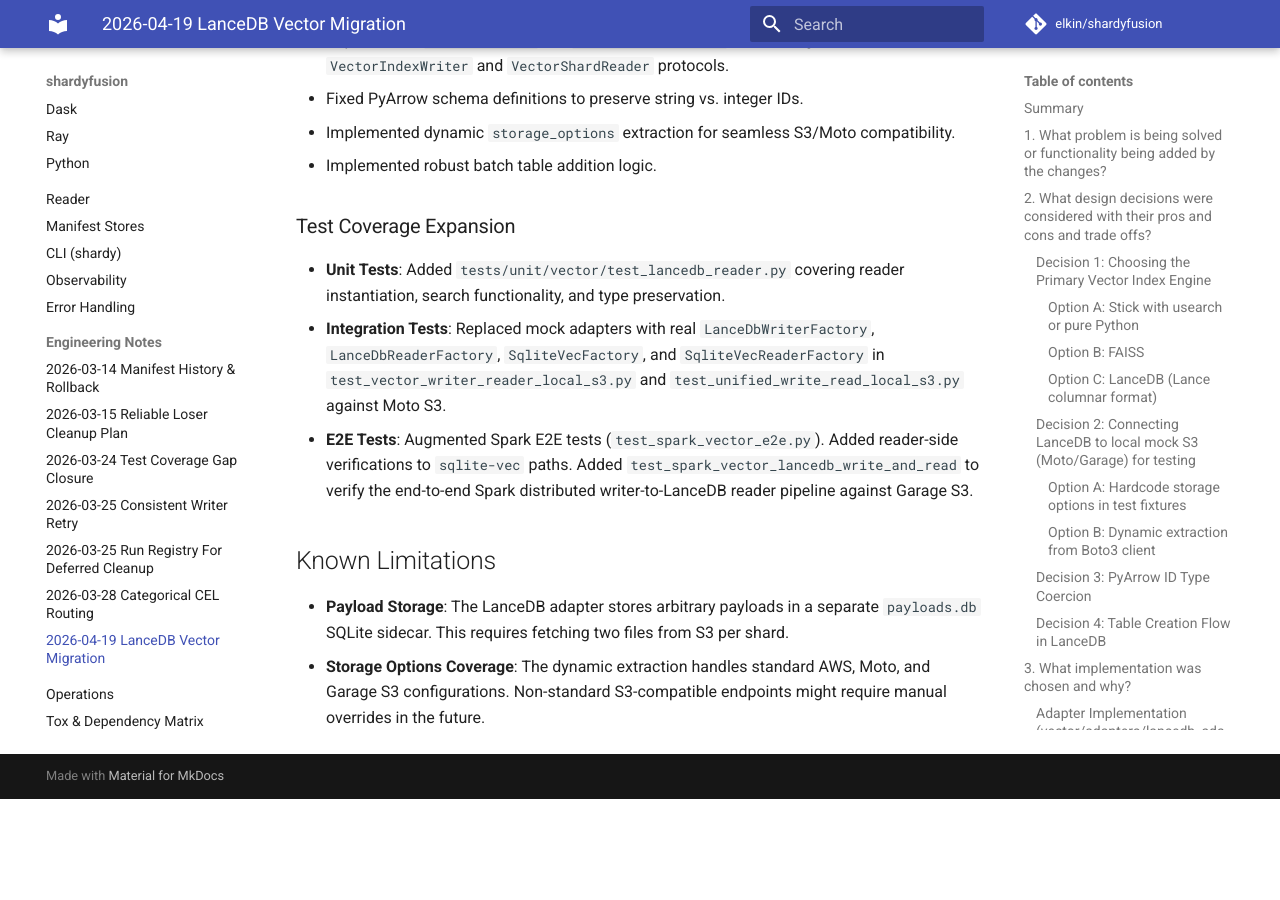
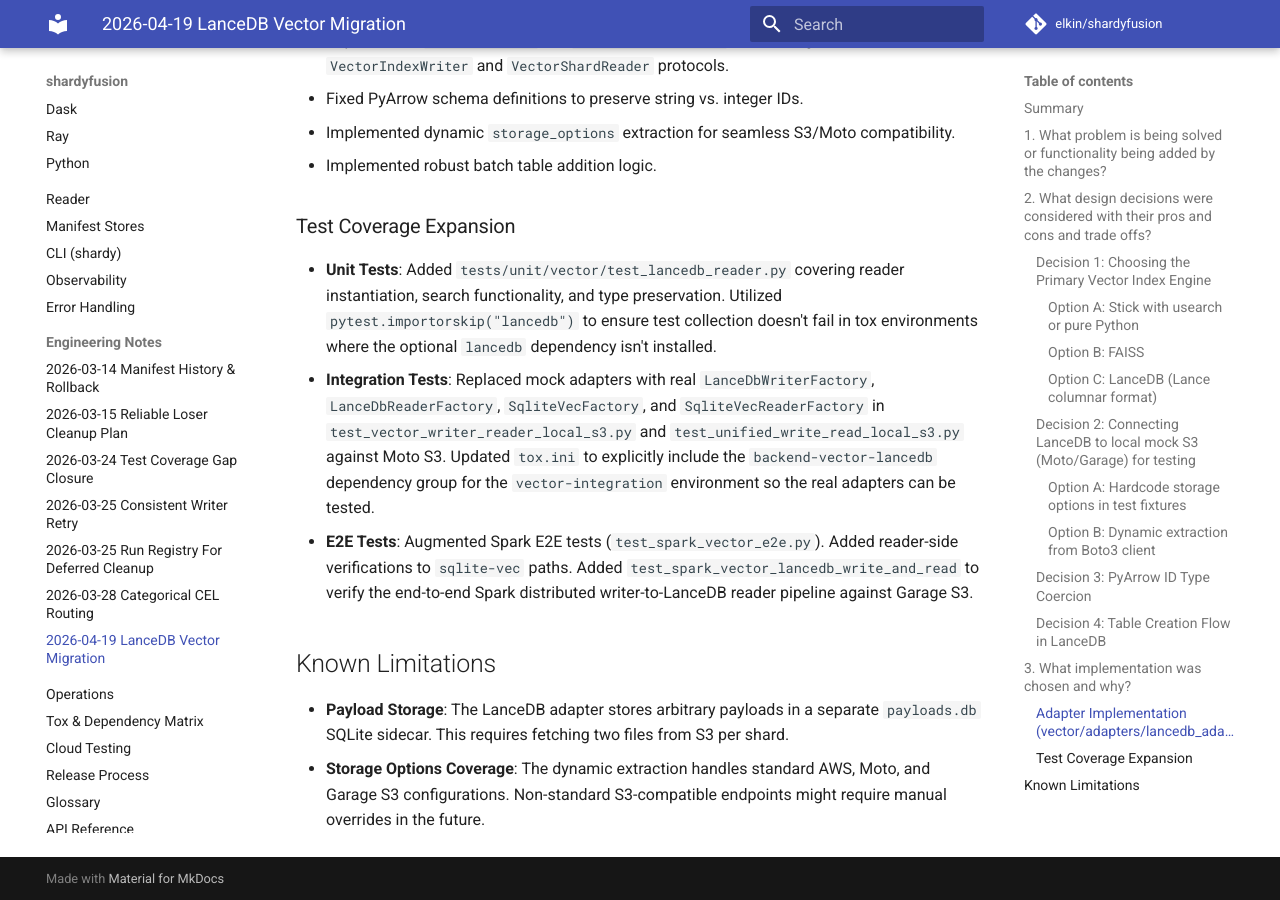
Before and after one commit to elkin/shardyfusion, an MkDocs documentation site: the page built from docs/engineering-notes/2026-04-19-lancedb-vector-migration.md, in a window 1280 px wide and 900 px high, scrolled down 2501 px. Built offline with MkDocs 1.6.1 and Material for MkDocs 9.7.7, drawn with Linux system fonts in a browser that asks for light colours; comment, search, counter and statistics services are not loaded; before the commit the page ends 3300 px from its top, so only the background shows below that.

Commit message:
docs: document tox/pytest dependencies for lancedb tests in eng note

```diff
--- a/docs/engineering-notes/2026-04-19-lancedb-vector-migration.md
+++ b/docs/engineering-notes/2026-04-19-lancedb-vector-migration.md
@@ -77,8 +77,8 @@ Cons:
 - Implemented robust batch table addition logic.
 
 ### Test Coverage Expansion
-- **Unit Tests**: Added `tests/unit/vector/test_lancedb_reader.py` covering reader instantiation, search functionality, and type preservation.
-- **Integration Tests**: Replaced mock adapters with real `LanceDbWriterFactory`, `LanceDbReaderFactory`, `SqliteVecFactory`, and `SqliteVecReaderFactory` in `test_vector_writer_reader_local_s3.py` and `test_unified_write_read_local_s3.py` against Moto S3.
+- **Unit Tests**: Added `tests/unit/vector/test_lancedb_reader.py` covering reader instantiation, search functionality, and type preservation. Utilized `pytest.importorskip("lancedb")` to ensure test collection doesn't fail in tox environments where the optional `lancedb` dependency isn't installed.
+- **Integration Tests**: Replaced mock adapters with real `LanceDbWriterFactory`, `LanceDbReaderFactory`, `SqliteVecFactory`, and `SqliteVecReaderFactory` in `test_vector_writer_reader_local_s3.py` and `test_unified_write_read_local_s3.py` against Moto S3. Updated `tox.ini` to explicitly include the `backend-vector-lancedb` dependency group for the `vector-integration` environment so the real adapters can be tested.
 - **E2E Tests**: Augmented Spark E2E tests (`test_spark_vector_e2e.py`). Added reader-side verifications to `sqlite-vec` paths. Added `test_spark_vector_lancedb_write_and_read` to verify the end-to-end Spark distributed writer-to-LanceDB reader pipeline against Garage S3.
 
 ## Known Limitations
```
